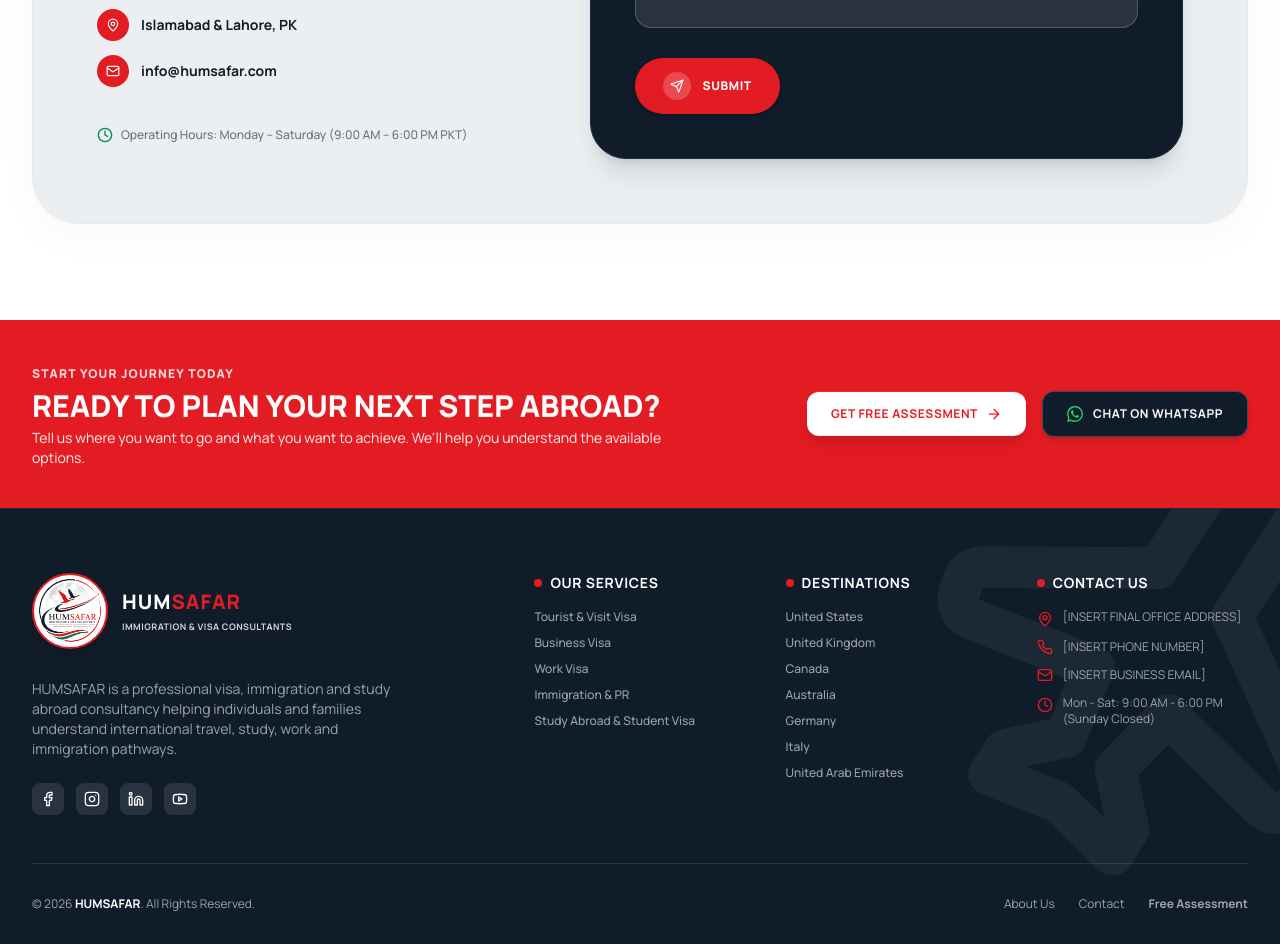
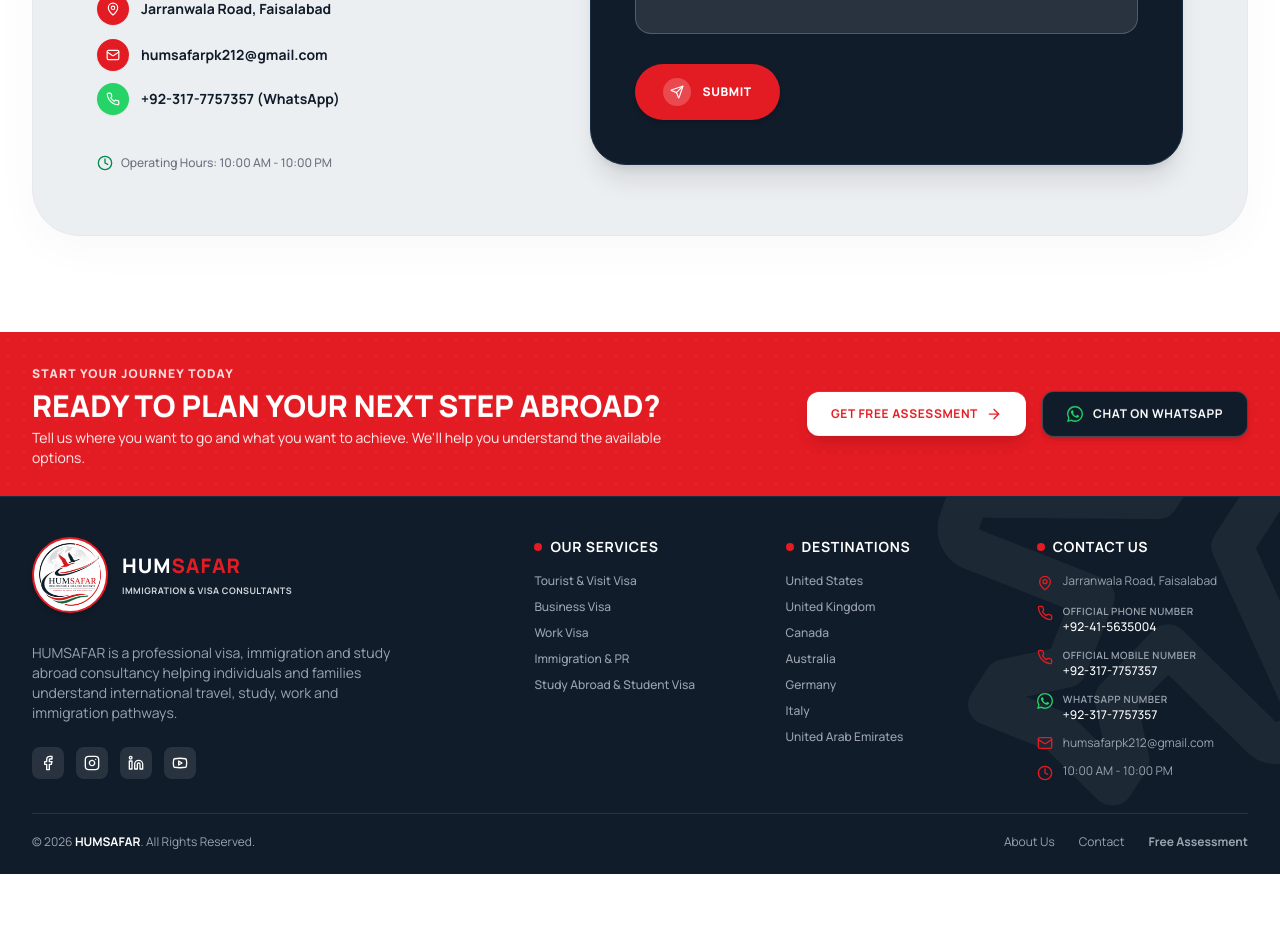
Before and after one commit to abdullahswork786-ai/Humsafar, a Next.js app: page /contact in a window 1280 px wide. Shown: the part 700-1644 px from the top of the page. After the commit the page ends 1574 px from the top, so only its background shows below. Built offline with nearby package versions, Linux system fonts and the light colour scheme.

Commit message:
Update footer contact details, refine mobile menu UI and padding

```diff
--- a/app/contact/page.jsx
+++ b/app/contact/page.jsx
@@ -2,6 +2,7 @@
 
 import { useState } from "react";
 import { Phone, Mail, MapPin, Send, CheckCircle2, Clock, Loader2 } from "lucide-react";
+import { navigation } from "@/data/navigation";
 
 export default function ContactPage() {
   const [submitted, setSubmitted] = useState(false);
@@ -95,13 +96,13 @@
                 <div className="flex flex-wrap items-center gap-x-8 gap-y-3">
                   {/* Phone */}
                   <a
-                    href="tel:+923001234567"
+                    href={`tel:${navigation.contactInfo.officialPhone}`}
                     className="inline-flex items-center gap-3 text-xs sm:text-sm font-bold text-[#101C2A] hover:text-[#E31B23] transition-colors group"
                   >
                     <div className="w-8 h-8 rounded-full bg-[#E31B23] group-hover:bg-[#C8141B] text-white flex items-center justify-center shrink-0 shadow-sm transition-colors">
                       <Phone className="w-3.5 h-3.5" />
                     </div>
-                    <span>+92 (300) 123-4567</span>
+                    <span>{navigation.contactInfo.officialPhone}</span>
                   </a>
 
                   {/* Location */}
@@ -109,20 +110,32 @@
                     <div className="w-8 h-8 rounded-full bg-[#E31B23] text-white flex items-center justify-center shrink-0 shadow-sm">
                       <MapPin className="w-3.5 h-3.5" />
                     </div>
-                    <span>Islamabad & Lahore, PK</span>
+                    <span>{navigation.contactInfo.address}</span>
                   </div>
                 </div>
 
-                {/* Email */}
-                <div>
+                {/* Email & WhatsApp */}
+                <div className="flex flex-wrap items-center gap-x-8 gap-y-3">
                   <a
-                    href="mailto:info@humsafar.com"
+                    href={`mailto:${navigation.contactInfo.email}`}
                     className="inline-flex items-center gap-3 text-xs sm:text-sm font-bold text-[#101C2A] hover:text-[#E31B23] transition-colors group"
                   >
                     <div className="w-8 h-8 rounded-full bg-[#E31B23] group-hover:bg-[#C8141B] text-white flex items-center justify-center shrink-0 shadow-sm transition-colors">
                       <Mail className="w-3.5 h-3.5" />
                     </div>
-                    <span>info@humsafar.com</span>
+                    <span>{navigation.contactInfo.email}</span>
+                  </a>
+
+                  <a
+                    href={navigation.contactInfo.whatsappLink}
+                    target="_blank"
+                    rel="noopener noreferrer"
+                    className="inline-flex items-center gap-3 text-xs sm:text-sm font-bold text-[#101C2A] hover:text-[#25D366] transition-colors group"
+                  >
+                    <div className="w-8 h-8 rounded-full bg-[#25D366] text-white flex items-center justify-center shrink-0 shadow-sm transition-colors">
+                      <Phone className="w-3.5 h-3.5" />
+                    </div>
+                    <span>{navigation.contactInfo.whatsapp} (WhatsApp)</span>
                   </a>
                 </div>
               </div>
@@ -130,7 +143,7 @@
               {/* Working Hours Footnote */}
               <div className="pt-2 flex items-center space-x-2 text-xs text-gray-500 font-medium">
                 <Clock className="w-4 h-4 text-[#008A4B]" />
-                <span>Operating Hours: Monday – Saturday (9:00 AM – 6:00 PM PKT)</span>
+                <span>Operating Hours: {navigation.contactInfo.hours}</span>
               </div>
             </div>
 
--- a/components/Footer.jsx
+++ b/components/Footer.jsx
@@ -9,14 +9,14 @@
 
 export default function Footer() {
   return (
-    <footer className="relative bg-[#101C2A] text-white pt-16 pb-8 overflow-hidden border-t border-[#1A2D42]">
+    <footer className="relative bg-[#101C2A] text-white pt-10 pb-6 overflow-hidden border-t border-[#1A2D42]">
       {/* Airplane Silhouette Background Watermark */}
       <div className="absolute right-0 bottom-10 opacity-5 pointer-events-none transform translate-x-1/4">
         <Plane className="w-[500px] h-[500px] text-white -rotate-12" />
       </div>
 
       <div className="relative max-w-7xl mx-auto px-4 sm:px-6 lg:px-8">
-        <div className="grid grid-cols-1 md:grid-cols-2 lg:grid-cols-5 gap-10 pb-12 border-b border-white/10">
+        <div className="grid grid-cols-1 md:grid-cols-2 lg:grid-cols-5 gap-10 pb-8 border-b border-white/10">
           {/* Column 1: Brand Info with Official Logo */}
           <div className="lg:col-span-2 space-y-4">
             <Logo />
@@ -108,13 +108,40 @@
                 <MapPin className="w-4 h-4 text-[#E31B23] mt-0.5 flex-shrink-0" />
                 <span>{navigation.contactInfo.address}</span>
               </li>
-              <li className="flex items-center space-x-2.5">
-                <Phone className="w-4 h-4 text-[#E31B23] flex-shrink-0" />
-                <span>{navigation.contactInfo.phone}</span>
+              <li className="flex items-start space-x-2.5">
+                <Phone className="w-4 h-4 text-[#E31B23] mt-0.5 flex-shrink-0" />
+                <div>
+                  <span className="text-[10px] text-gray-400 uppercase tracking-wider block font-semibold">Official Phone Number</span>
+                  <a href={`tel:${navigation.contactInfo.officialPhone}`} className="text-white hover:text-[#E31B23] transition-colors font-medium">
+                    {navigation.contactInfo.officialPhone}
+                  </a>
+                </div>
+              </li>
+              <li className="flex items-start space-x-2.5">
+                <Phone className="w-4 h-4 text-[#E31B23] mt-0.5 flex-shrink-0" />
+                <div>
+                  <span className="text-[10px] text-gray-400 uppercase tracking-wider block font-semibold">Official Mobile Number</span>
+                  <a href={`tel:${navigation.contactInfo.officialMobile}`} className="text-white hover:text-[#E31B23] transition-colors font-medium">
+                    {navigation.contactInfo.officialMobile}
+                  </a>
+                </div>
+              </li>
+              <li className="flex items-start space-x-2.5">
+                <svg className="w-4 h-4 fill-[#25D366] mt-0.5 flex-shrink-0" viewBox="0 0 24 24">
+                  <path d="M.057 24l1.687-6.163c-1.041-1.804-1.588-3.849-1.587-5.946.003-6.556 5.338-11.891 11.893-11.891 3.181.001 6.167 1.24 8.413 3.488 2.245 2.248 3.481 5.236 3.48 8.414-.003 6.557-5.338 11.892-11.893 11.892-1.99-.001-3.951-.5-5.688-1.448l-6.305 1.654zm6.597-3.807c1.676.995 3.276 1.591 5.392 1.592 5.448 0 9.886-4.434 9.889-9.885.002-5.462-4.415-9.89-9.881-9.892-5.452 0-9.887 4.434-9.889 9.884-.001 2.225.651 3.891 1.746 5.634l-.999 3.648 3.742-.981zm11.387-5.464c-.074-.124-.272-.198-.57-.347-.297-.149-1.758-.868-2.031-.967-.272-.099-.47-.149-.669.149-.198.297-.768.967-.941 1.165-.173.198-.347.223-.644.074-.297-.149-1.255-.462-2.39-1.475-.883-.788-1.48-1.761-1.653-2.059-.173-.297-.018-.458.13-.606.134-.133.297-.347.446-.521.151-.172.2-.296.3-.495.099-.198.05-.372-.025-.521-.075-.148-.669-1.611-.916-2.206-.242-.579-.487-.501-.669-.51l-.57-.01c-.198 0-.52.074-.792.372s-1.04 1.016-1.04 2.479 1.065 2.876 1.213 3.074c.149.198 2.095 3.2 5.076 4.487.709.306 1.263.489 1.694.626.712.226 1.36.194 1.872.118.571-.085 1.758-.719 2.006-1.413.248-.695.248-1.29.173-1.414z" />
+                </svg>
+                <div>
+                  <span className="text-[10px] text-gray-400 uppercase tracking-wider block font-semibold">WhatsApp Number</span>
+                  <a href={navigation.contactInfo.whatsappLink} target="_blank" rel="noopener noreferrer" className="text-white hover:text-[#25D366] transition-colors font-medium">
+                    {navigation.contactInfo.whatsapp}
+                  </a>
+                </div>
               </li>
               <li className="flex items-center space-x-2.5">
                 <Mail className="w-4 h-4 text-[#E31B23] flex-shrink-0" />
-                <span>{navigation.contactInfo.email}</span>
+                <a href={`mailto:${navigation.contactInfo.email}`} className="hover:text-white transition-colors">
+                  {navigation.contactInfo.email}
+                </a>
               </li>
               <li className="flex items-start space-x-2.5">
                 <Clock className="w-4 h-4 text-[#E31B23] mt-0.5 flex-shrink-0" />
@@ -125,7 +152,7 @@
         </div>
 
         {/* Sub-Footer Copyright Bar */}
-        <div className="pt-8 flex flex-col md:flex-row items-center justify-between text-xs text-gray-400 gap-4">
+        <div className="pt-5 flex flex-col md:flex-row items-center justify-between text-xs text-gray-400 gap-4">
           <p>
             &copy; {new Date().getFullYear()} <strong className="text-white">HUMSAFAR</strong>. All Rights Reserved.
           </p>
--- a/components/Header.jsx
+++ b/components/Header.jsx
@@ -12,7 +12,9 @@
   Compass,
   Briefcase,
   Phone,
-  Mail
+  Mail,
+  Menu,
+  X
 } from "lucide-react";
 import { navigation } from "@/data/navigation";
 import Logo from "@/components/Logo";
@@ -185,23 +187,11 @@
                 aria-label={mobileMenuOpen ? "Close navigation menu" : "Open navigation menu"}
                 aria-expanded={mobileMenuOpen}
               >
-                <div className="relative w-6 h-5 flex flex-col justify-between items-center">
-                  <span
-                    className={`block h-0.5 w-6 rounded-full transform transition-all duration-300 ease-in-out ${
-                      mobileMenuOpen ? "bg-[#E31B23] rotate-45 translate-y-2" : "bg-white"
-                    }`}
-                  />
-                  <span
-                    className={`block h-0.5 w-6 rounded-full transition-all duration-200 ease-in-out ${
-                      mobileMenuOpen ? "opacity-0 -translate-x-2" : "bg-white opacity-100"
-                    }`}
-                  />
-                  <span
-                    className={`block h-0.5 w-6 rounded-full transform transition-all duration-300 ease-in-out ${
-                      mobileMenuOpen ? "bg-[#E31B23] -rotate-45 -translate-y-2" : "bg-white"
-                    }`}
-                  />
-                </div>
+                {mobileMenuOpen ? (
+                  <X className="w-6 h-6 text-[#E31B23] transition-transform duration-200" />
+                ) : (
+                  <Menu className="w-6 h-6 text-white transition-transform duration-200" />
+                )}
               </button>
             </div>
           </div>
@@ -236,7 +226,7 @@
                   onClick={() => setMobileMenuOpen(false)}
                   className={`flex items-center px-3.5 py-2.5 rounded-xl text-sm font-bold uppercase tracking-wider transition-all duration-200 ${
                     isActive
-                      ? "bg-[#E31B23]/15 text-[#E31B23] border-l-2 border-[#E31B23]"
+                      ? "bg-[#E31B23]/15 text-[#E31B23]"
                       : "text-white/90 hover:text-white hover:bg-white/5 active:bg-white/10"
                   }`}
                 >
@@ -336,7 +326,7 @@
 
           {/* WhatsApp Direct Consultation */}
           <a
-            href="https://wa.me/"
+            href={navigation.contactInfo.whatsappLink}
             target="_blank"
             rel="noopener noreferrer"
             className="w-full flex items-center justify-center space-x-2.5 bg-[#101C2A] hover:bg-[#152335] text-white border border-[#25D366]/40 font-bold py-2.5 px-4 rounded-xl text-xs uppercase tracking-wider transition-all transform active:scale-[0.98]"
@@ -350,14 +340,14 @@
           {/* Contact Hotline */}
           <div className="pt-1.5 flex items-center justify-between text-[11px] text-gray-400">
             <a
-              href="tel:+920000000000"
+              href={`tel:${navigation.contactInfo.phone}`}
               className="hover:text-white flex items-center space-x-1.5 transition-colors"
             >
               <Phone className="w-3.5 h-3.5 text-[#E31B23]" />
               <span>{navigation.contactInfo.phone}</span>
             </a>
             <a
-              href="mailto:info@humsafar.com"
+              href={`mailto:${navigation.contactInfo.email}`}
               className="hover:text-white flex items-center space-x-1.5 transition-colors"
             >
               <Mail className="w-3.5 h-3.5 text-[#E31B23]" />
--- a/components/HotlineBar.jsx
+++ b/components/HotlineBar.jsx
@@ -3,7 +3,7 @@
 
 export default function HotlineBar() {
   return (
-    <section className="bg-[#E31B23] text-white py-10 relative overflow-hidden">
+    <section className="bg-[#E31B23] text-white py-7 relative overflow-hidden">
       {/* Background Graphic */}
       <div className="absolute inset-0 bg-[radial-gradient(#ffffff20_1px,transparent_1px)] [background-size:16px_16px] opacity-40" />
 
@@ -31,7 +31,7 @@
             </Link>
 
             <a
-              href="https://wa.me/"
+              href="https://wa.me/923177757357"
               target="_blank"
               rel="noopener noreferrer"
               className="w-full sm:w-auto inline-flex items-center justify-center space-x-2.5 bg-[#101C2A] hover:bg-[#0B131C] text-white border border-white/20 font-bold px-6 py-3.5 rounded-xl transition-all duration-200 uppercase tracking-wider text-xs shadow-md"
--- a/components/TopBar.jsx
+++ b/components/TopBar.jsx
@@ -11,14 +11,14 @@
           <Headphones className="w-3.5 h-3.5 text-white/95 flex-shrink-0" />
           <span className="hidden sm:inline text-white/90">Need Assistance:</span>
           <a
-            href="tel:+920000000000"
+            href={`tel:${navigation.contactInfo.phone}`}
             className="text-white hover:underline font-bold tracking-wide"
           >
             {navigation.contactInfo.phone}
           </a>
           <span className="hidden md:inline text-white/70">or</span>
           <a
-            href="mailto:info@humsafar.com"
+            href={`mailto:${navigation.contactInfo.email}`}
             className="hidden md:inline text-white hover:underline"
           >
             {navigation.contactInfo.email}
--- a/data/navigation.js
+++ b/data/navigation.js
@@ -45,11 +45,14 @@
     { label: "Contact", href: "/contact" },
   ],
   contactInfo: {
-    phone: "[INSERT PHONE NUMBER]",
-    whatsapp: "[INSERT WHATSAPP NUMBER]",
-    email: "[INSERT BUSINESS EMAIL]",
-    address: "[INSERT FINAL OFFICE ADDRESS]",
-    hours: "Mon - Sat: 9:00 AM - 6:00 PM (Sunday Closed)",
+    officialPhone: "+92-41-5635004",
+    officialMobile: "+92-317-7757357",
+    whatsapp: "+92-317-7757357",
+    whatsappLink: "https://wa.me/923177757357",
+    phone: "+92-41-5635004",
+    email: "humsafarpk212@gmail.com",
+    address: "Jarranwala Road, Faisalabad",
+    hours: "10:00 AM - 10:00 PM",
   },
   socials: [
     { name: "Facebook", href: "#" },
```
